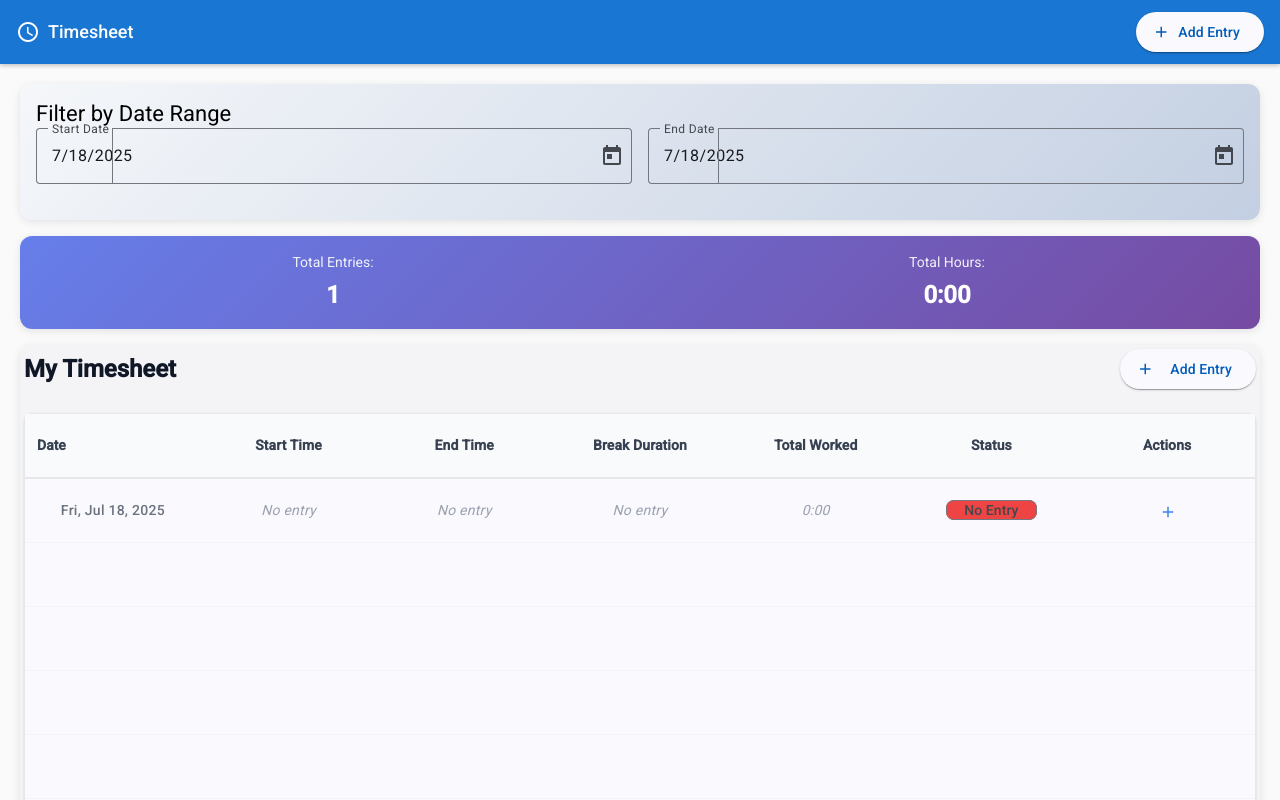
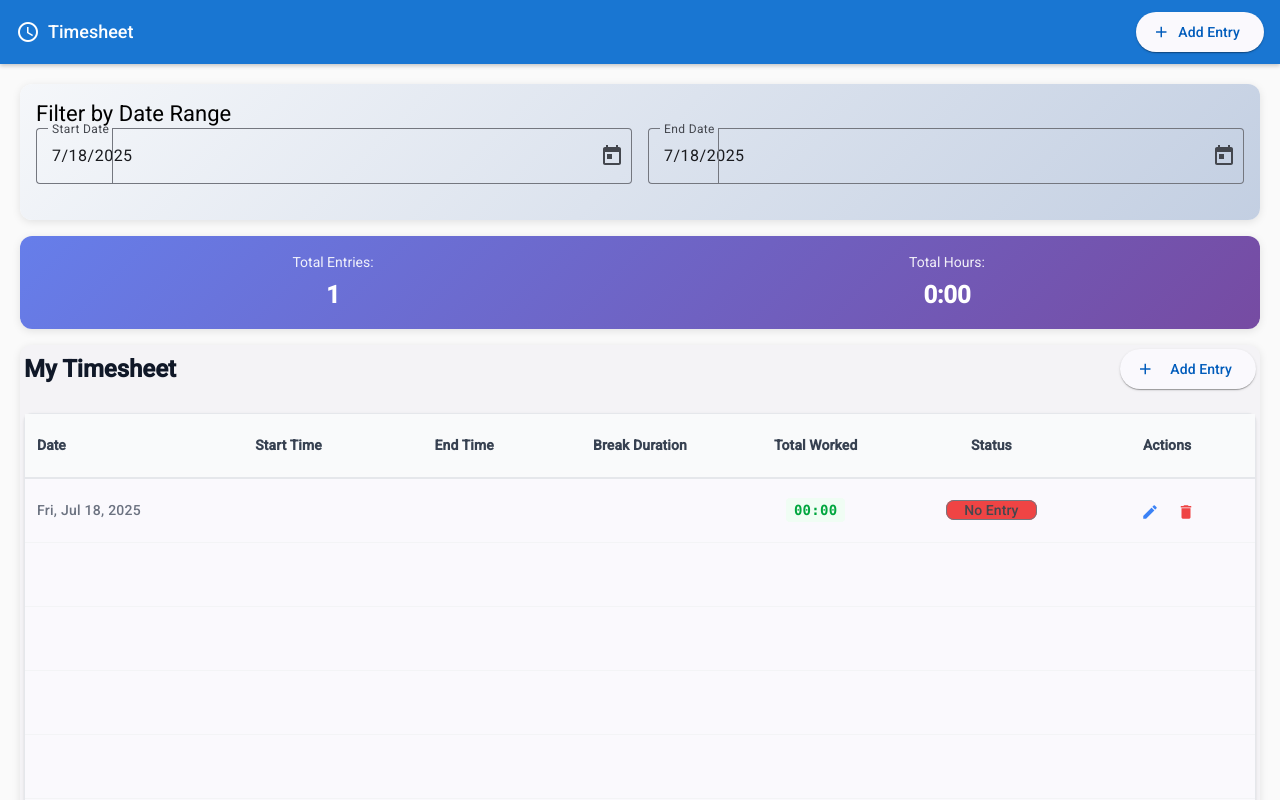
Before and after one commit to rsuciunttdata/timetracking-team-one, an Angular app: page /timesheet in a window 1280 px wide. Built offline with nearby package versions, Linux system fonts and the light colour scheme.

Commit message:
weekend entries

```diff
--- a/src/app/components/timesheet-table/timesheet-table.component.css
+++ b/src/app/components/timesheet-table/timesheet-table.component.css
@@ -239,6 +239,22 @@
   font-weight: 500 !important;
 }
 
+/* Weekend styling */
+.weekend-row {
+  background-color: #f8fafc !important;
+  border-left: 3px solid #e2e8f0 !important;
+}
+
+.weekend-row:hover {
+  background-color: #f1f5f9 !important;
+}
+
+/* Disabled button styling for weekends */
+.mat-mdc-icon-button:disabled {
+  opacity: 0.4;
+  cursor: not-allowed;
+}
+
 /* Responsive Design */
 @media (max-width: 768px) {
   .mat-mdc-header-cell,
--- a/src/app/components/timesheet-table/timesheet-table.component.html
+++ b/src/app/components/timesheet-table/timesheet-table.component.html
@@ -57,9 +57,14 @@
         <th mat-header-cell *matHeaderCellDef mat-sort-header="date">
           Date
         </th>
-        <td mat-cell *matCellDef="let entry">
+        <td mat-cell *matCellDef="let entry" [class.weekend-row]="entry && isWeekendDay(entry.date)">
           @if (entry) {
+            <div class="flex items-center gap-2">
               <span class="font-medium">{{ formatDate(entry.date) }}</span>
+              @if (isWeekendDay(entry.date)) {
+                <mat-icon class="text-gray-400 text-sm" matTooltip="Weekend">weekend</mat-icon>
+              }
+            </div>
           }
         </td>
       </ng-container>
@@ -151,22 +156,25 @@
               <button
                 mat-icon-button
                 color="primary"
+                [disabled]="shouldDisableActions(entry)"
                 (click)="onEditEntry(entry)"
-                matTooltip="Edit entry"
+                [matTooltip]="shouldDisableActions(entry) ? 'Weekend entries cannot be edited' : 'Edit entry'"
                 class="hover:shadow-sm">
                 <mat-icon class="text-lg">edit</mat-icon>
               </button>
               <button
                 mat-icon-button
                 color="warn"
+                [disabled]="shouldDisableActions(entry)"
                 (click)="onDeleteEntry(entry)"
-                matTooltip="Delete entry"
+                [matTooltip]="shouldDisableActions(entry) ? 'Weekend entries cannot be deleted' : 'Delete entry'"
                 class="hover:shadow-sm">
                 <mat-icon class="text-lg">delete</mat-icon>
               </button>
             </div>
           } @else if (entry && isPlaceholderEntry(entry)) {
             <div class="flex gap-1 justify-center">
+              @if (!shouldDisableActions(entry)) {
                 <button
                   mat-icon-button
                   color="primary"
@@ -175,6 +183,9 @@
                   class="hover:shadow-sm">
                   <mat-icon class="text-lg">add</mat-icon>
                 </button>
+              } @else {
+                <span class="text-gray-400 text-sm italic px-2">Weekend</span>
+              }
             </div>
           }
         </td>
--- a/src/app/components/timesheet-table/timesheet-table.component.ts
+++ b/src/app/components/timesheet-table/timesheet-table.component.ts
@@ -286,8 +286,18 @@
     }
   }
 
-  isPlaceholderEntry(entry: TimeEntry): boolean {
-    return entry.id.startsWith('placeholder-');
+  isPlaceholderEntry(entry: TimeEntry | null): boolean {
+    return entry !== null && !entry.id;
+  }
+
+  isWeekendDay(date: Date): boolean {
+    const dayOfWeek = date.getDay();
+    return dayOfWeek === 0 || dayOfWeek === 6;
+  }
+
+  shouldDisableActions(entry: TimeEntry | null): boolean {
+    if (!entry) return true;
+    return this.isWeekendDay(entry.date);
   }
 
   private generateDateRange(startDate: Date, endDate: Date): Date[] {
```
Lines whose indentation alone changed are shown as unchanged.
